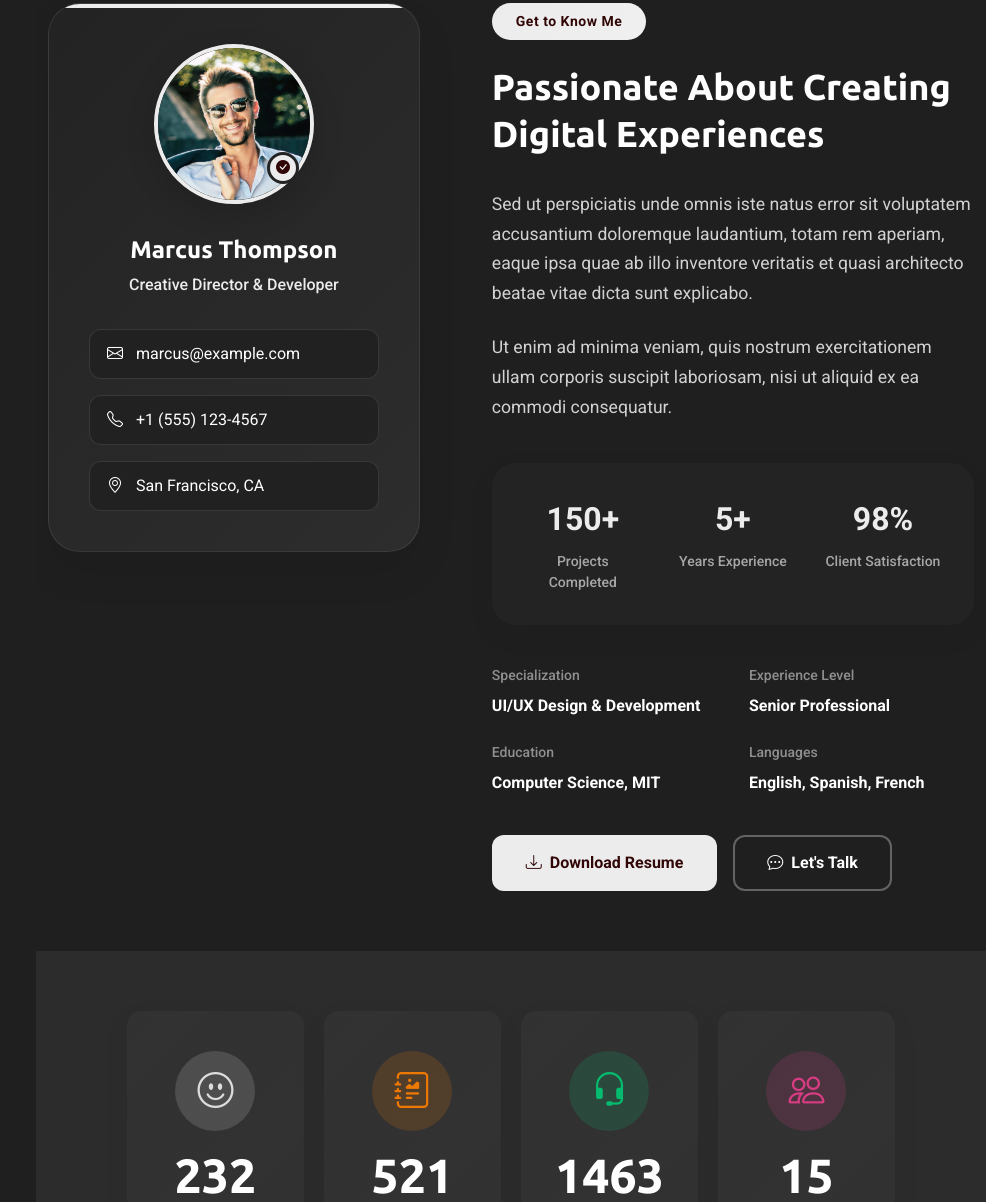
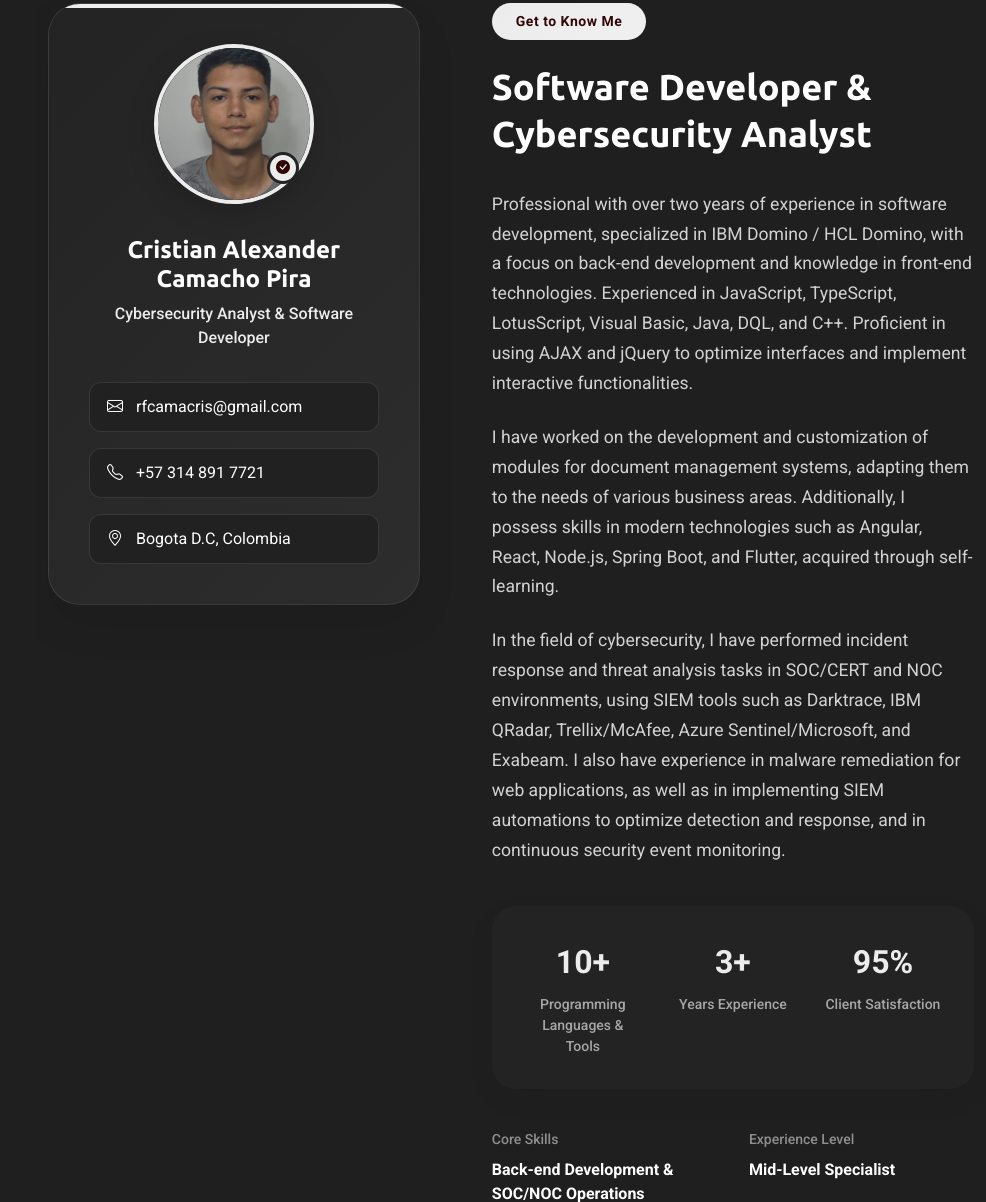
Before and after one commit to CamachoLives/CamachoLives.github.io, a plain HTML site: page index.html in a window 1280 px wide. Shown: the part 857-2059 px from the top of the page, without its empty margins (294-1280 px from the left). Drawn offline with nearby package versions, Linux system fonts and the light colour scheme.

Commit message:
Modified until Resume

```diff
--- a/index.html
+++ b/index.html
@@ -37,14 +37,6 @@
 
     <!-- Main CSS File -->
     <link href="assets/css/main.css" rel="stylesheet" />
-
-    <!-- =======================================================
-  * Template Name: SnapFolio
-  * Template URL: https://bootstrapmade.com/snapfolio-bootstrap-portfolio-template/
-  * Updated: Jul 21 2025 with Bootstrap v5.3.7
-  * Author: BootstrapMade.com
-  * License: https://bootstrapmade.com/license/
-  ======================================================== -->
   </head>
 
   <body class="index-page">
@@ -77,34 +69,8 @@
             </li>
             <li>
               <a href="#services"
-                ><i class="bi bi-hdd-stack navicon"></i> Services</a
+                ><i class="bi bi-hdd-stack navicon"></i>Skills</a
               >
-            </li>
-            <li class="dropdown">
-              <a href="#"
-                ><i class="bi bi-menu-button navicon"></i>
-                <span>Dropdown</span>
-                <i class="bi bi-chevron-down toggle-dropdown"></i
-              ></a>
-              <ul>
-                <li><a href="#">Dropdown 1</a></li>
-                <li class="dropdown">
-                  <a href="#"
-                    ><span>Deep Dropdown</span>
-                    <i class="bi bi-chevron-down toggle-dropdown"></i
-                  ></a>
-                  <ul>
-                    <li><a href="#">Deep Dropdown 1</a></li>
-                    <li><a href="#">Deep Dropdown 2</a></li>
-                    <li><a href="#">Deep Dropdown 3</a></li>
-                    <li><a href="#">Deep Dropdown 4</a></li>
-                    <li><a href="#">Deep Dropdown 5</a></li>
-                  </ul>
-                </li>
-                <li><a href="#">Dropdown 2</a></li>
-                <li><a href="#">Dropdown 3</a></li>
-                <li><a href="#">Dropdown 4</a></li>
-              </ul>
             </li>
             <li>
               <a href="#contact"
@@ -161,10 +127,18 @@
                   </div>
 
                   <div class="social-links">
-                    <a href="#"><i class="bi bi-dribbble"></i></a>
-                    <a href="#"><i class="bi bi-behance"></i></a>
-                    <a href="#"><i class="bi bi-github"></i></a>
-                    <a href="#"><i class="bi bi-linkedin"></i></a>
+                    <a href="https://wa.me/573148917721"
+                      ><i class="bi bi-phone"></i
+                    ></a>
+                    <a href="mailto:rfcamacris@gmail.com"
+                      ><i class="bi bi-envelope"></i
+                    ></a>
+                    <a href="https://github.com/CamachoLives/"
+                      ><i class="bi bi-github"></i
+                    ></a>
+                    <a href="https://www.linkedin.com/in/cristiancamacho2004/"
+                      ><i class="bi bi-linkedin"></i
+                    ></a>
                   </div>
                 </div>
               </div>
@@ -174,7 +148,7 @@
                   <div class="profile-container">
                     <div class="profile-background"></div>
                     <img
-                      src="assets/img/profile/cc.jpg"
+                      src="assets/img/profile/Me.jpeg"
                       alt="Cristian Camacho"
                       class="profile-image"
                     />
@@ -196,7 +170,7 @@
                 <div class="profile-header">
                   <div class="profile-image">
                     <img
-                      src="assets/img/profile/profile-square-3.webp"
+                      src="assets/img/profile/cc.jpg"
                       alt="Profile Image"
                       class="img-fluid"
                     />
@@ -207,21 +181,23 @@
                 </div>
 
                 <div class="profile-content">
-                  <h3>Marcus Thompson</h3>
-                  <p class="profession">Creative Director &amp; Developer</p>
+                  <h3>Cristian Alexander Camacho Pira</h3>
+                  <p class="profession">
+                    Cybersecurity Analyst &amp; Software Developer
+                  </p>
 
                   <div class="contact-links">
                     <a href="mailto:marcus@example.com" class="contact-item">
                       <i class="bi bi-envelope"></i>
-                      marcus@example.com
+                      rfcamacris@gmail.com
                     </a>
                     <a href="tel:+15551234567" class="contact-item">
                       <i class="bi bi-telephone"></i>
-                      +1 (555) 123-4567
+                      +57 314 891 7721
                     </a>
                     <a href="#" class="contact-item">
                       <i class="bi bi-geo-alt"></i>
-                      San Francisco, CA
+                      Bogota D.C, Colombia
                     </a>
                   </div>
                 </div>
@@ -232,35 +208,51 @@
               <div class="about-content">
                 <div class="section-header">
                   <span class="badge-text">Get to Know Me</span>
-                  <h2>Passionate About Creating Digital Experiences</h2>
+                  <h2>Software Developer & Cybersecurity Analyst</h2>
                 </div>
 
                 <div class="description">
                   <p>
-                    Sed ut perspiciatis unde omnis iste natus error sit
-                    voluptatem accusantium doloremque laudantium, totam rem
-                    aperiam, eaque ipsa quae ab illo inventore veritatis et
-                    quasi architecto beatae vitae dicta sunt explicabo.
+                    Professional with over two years of experience in software
+                    development, specialized in IBM Domino / HCL Domino, with a
+                    focus on back-end development and knowledge in front-end
+                    technologies. Experienced in JavaScript, TypeScript,
+                    LotusScript, Visual Basic, Java, DQL, and C++. Proficient in
+                    using AJAX and jQuery to optimize interfaces and implement
+                    interactive functionalities.
                   </p>
 
                   <p>
-                    Ut enim ad minima veniam, quis nostrum exercitationem ullam
-                    corporis suscipit laboriosam, nisi ut aliquid ex ea commodi
-                    consequatur.
+                    I have worked on the development and customization of
+                    modules for document management systems, adapting them to
+                    the needs of various business areas. Additionally, I possess
+                    skills in modern technologies such as Angular, React,
+                    Node.js, Spring Boot, and Flutter, acquired through
+                    self-learning.
+                  </p>
+                  <p>
+                    In the field of cybersecurity, I have performed incident
+                    response and threat analysis tasks in SOC/CERT and NOC
+                    environments, using SIEM tools such as Darktrace, IBM
+                    QRadar, Trellix/McAfee, Azure Sentinel/Microsoft, and
+                    Exabeam. I also have experience in malware remediation for
+                    web applications, as well as in implementing SIEM
+                    automations to optimize detection and response, and in
+                    continuous security event monitoring.
                   </p>
                 </div>
 
                 <div class="stats-grid">
                   <div class="stat-item">
-                    <div class="stat-number">150+</div>
-                    <div class="stat-label">Projects Completed</div>
+                    <div class="stat-number">10+</div>
+                    <div class="stat-label">Programming Languages & Tools</div>
                   </div>
                   <div class="stat-item">
-                    <div class="stat-number">5+</div>
+                    <div class="stat-number">3+</div>
                     <div class="stat-label">Years Experience</div>
                   </div>
                   <div class="stat-item">
-                    <div class="stat-number">98%</div>
+                    <div class="stat-number">95%</div>
                     <div class="stat-label">Client Satisfaction</div>
                   </div>
                 </div>
@@ -268,32 +260,38 @@
                 <div class="details-grid">
                   <div class="detail-row">
                     <div class="detail-item">
-                      <span class="detail-label">Specialization</span>
+                      <span class="detail-label">Core Skills</span>
                       <span class="detail-value"
-                        >UI/UX Design &amp; Development</span
+                        >Back-end Development &amp; SOC/NOC Operations</span
                       >
                     </div>
                     <div class="detail-item">
                       <span class="detail-label">Experience Level</span>
-                      <span class="detail-value">Senior Professional</span>
+                      <span class="detail-value">Mid-Level Specialist</span>
                     </div>
                   </div>
                   <div class="detail-row">
                     <div class="detail-item">
                       <span class="detail-label">Education</span>
-                      <span class="detail-value">Computer Science, MIT</span>
+                      <span class="detail-value"
+                        >Engineering systems (Coursing)</span
+                      >
                     </div>
                     <div class="detail-item">
                       <span class="detail-label">Languages</span>
-                      <span class="detail-value">English, Spanish, French</span>
+                      <span class="detail-value">English, Spanish</span>
                     </div>
                   </div>
                 </div>
 
                 <div class="cta-section">
-                  <a href="#" class="btn btn-primary">
+                  <a href="assets/Soruces/CV-CC-ES.pdf" class="btn btn-primary">
                     <i class="bi bi-download"></i>
-                    Download Resume
+                    Download Resume Spanish
+                  </a>
+                  <a href="assets/Soruces/CV-CC-EN.pdf" class="btn btn-primary">
+                    <i class="bi bi-download"></i>
+                    Download Resume English
                   </a>
                   <a href="#" class="btn btn-outline">
                     <i class="bi bi-chat-dots"></i>
```
Also changed, not shown: assets/img/profile/Me.jpeg (added), 2 other files.
